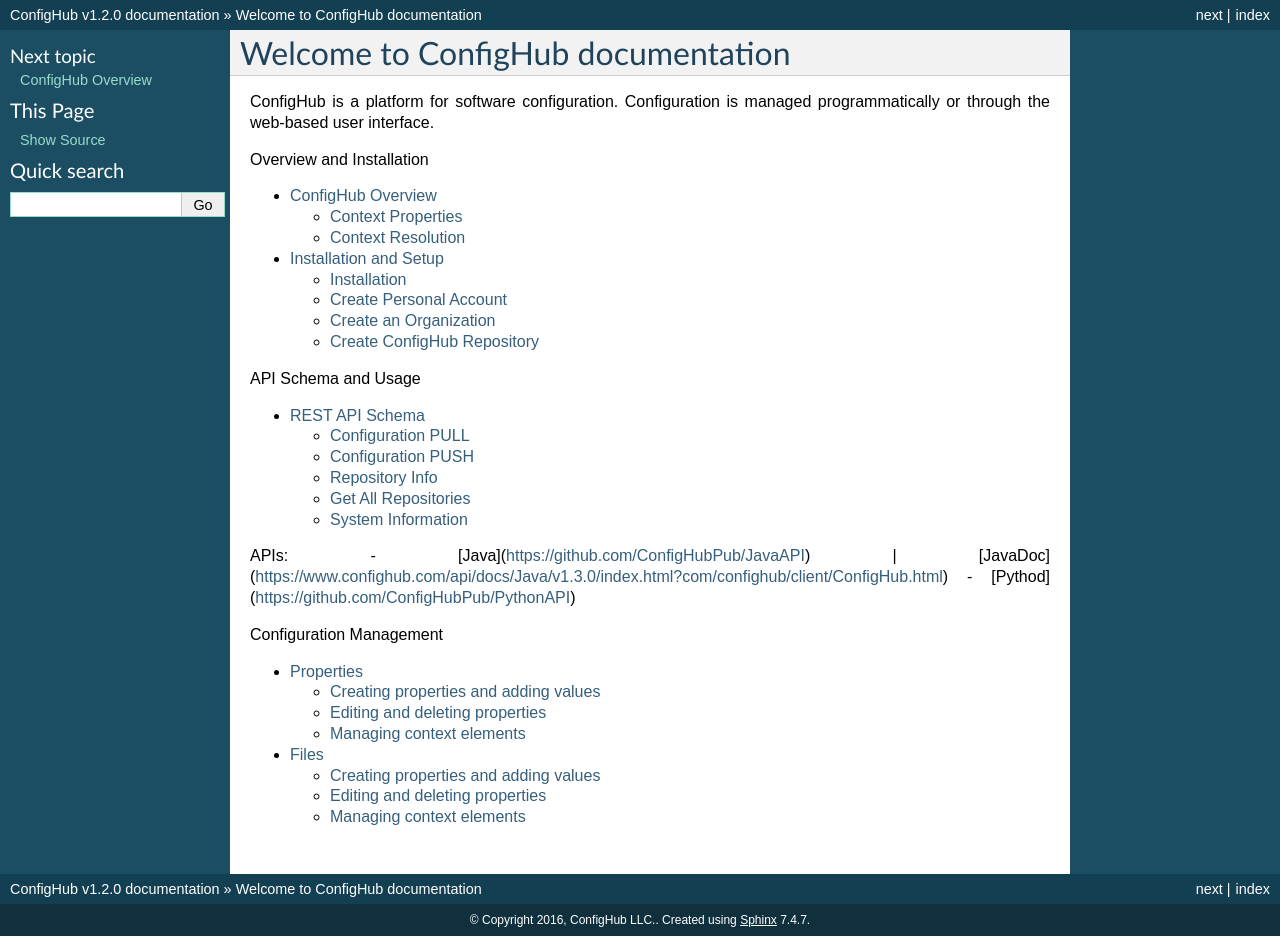
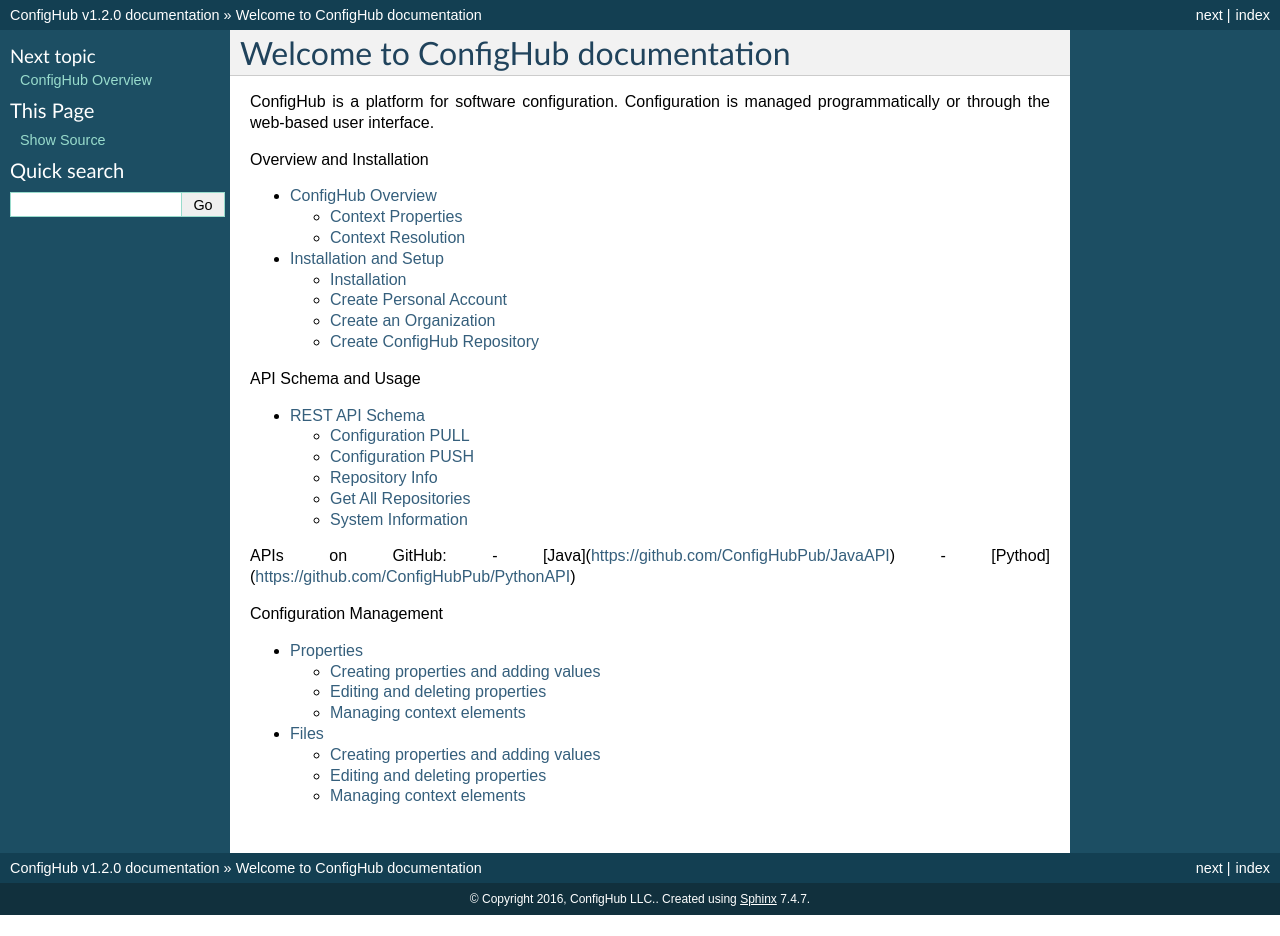
Before and after one commit to ConfigHubPub/Docs, a Sphinx documentation site: the page built from documentation/index.rst, in a window 1280 px wide. Built offline with Sphinx 7.4.7, drawn with Linux system fonts in a browser that asks for light colours; after the commit the page ends 915 px from its top, so only the background shows below that.

```diff
--- a/documentation/index.rst
+++ b/documentation/index.rst
@@ -24,8 +24,8 @@ programmatically or through the web-based user interface.
 
    pages/schema
 
-APIs:
-- [Java](https://github.com/ConfigHubPub/JavaAPI) | [JavaDoc](https://www.confighub.com/api/docs/Java/v1.3.0/index.html?com/confighub/client/ConfigHub.html)
+APIs on GitHub:
+- [Java](https://github.com/ConfigHubPub/JavaAPI)
 - [Pythod](https://github.com/ConfigHubPub/PythonAPI)
 
 
```
